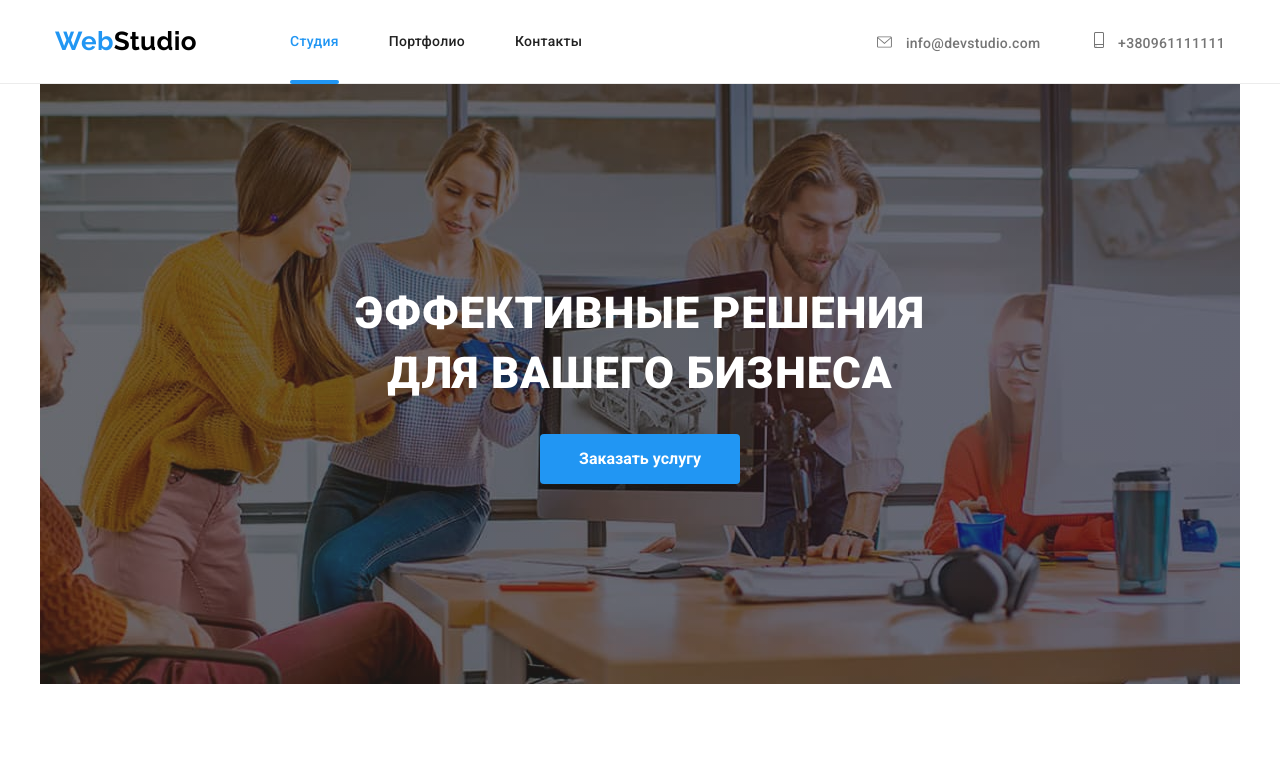
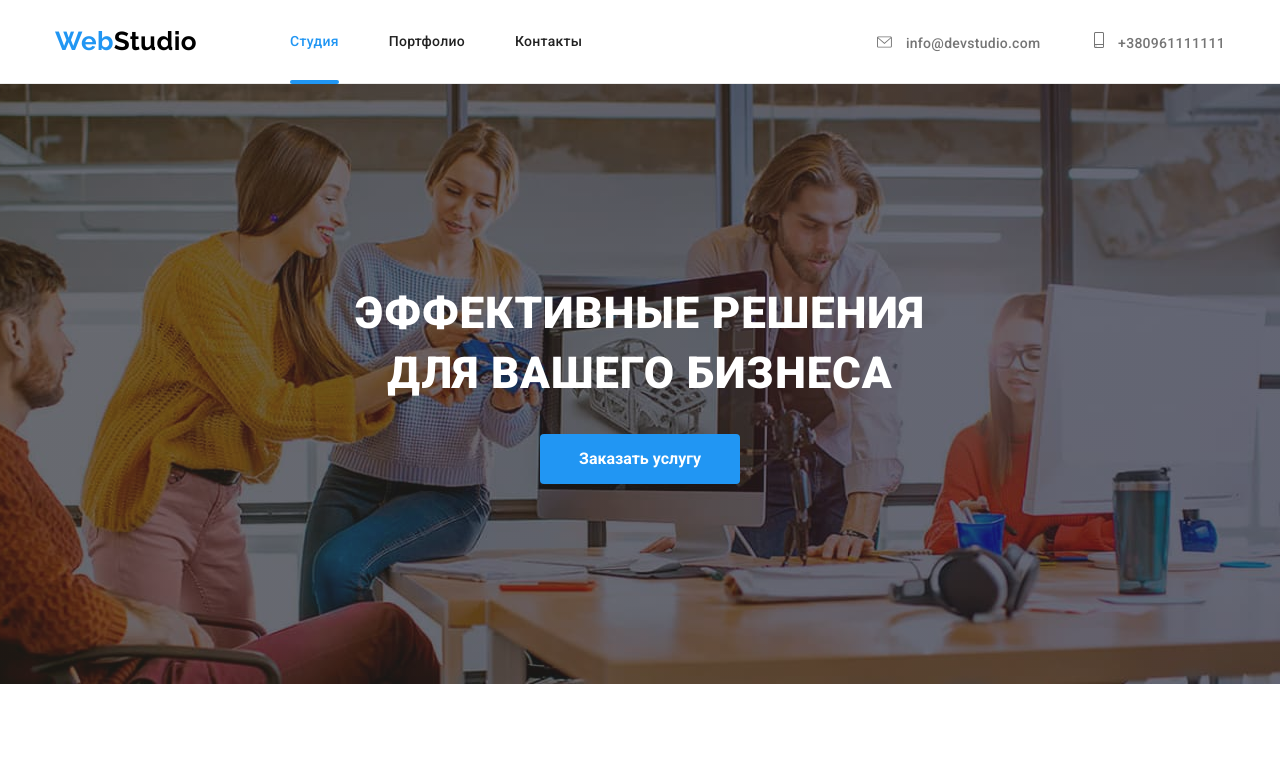
Before and after one commit to OlhaBaturina/goit-markup-hw-05, a plain HTML site: page index.html in a window 1280 px wide. Shown: the top 774 px of the page. Drawn offline with Linux system fonts and the light colour scheme.

Commit message:
Заменяет контейнер на секцию в герое

```diff
--- a/css/styles.css
+++ b/css/styles.css
@@ -238,6 +238,8 @@ header {
   max-width: 1600px;
   height: 600px;
   padding-top: 200px;
+  margin-left: auto;
+  margin-right: auto;
 
   color: var(--main-color);
   text-align: center;
--- a/index.html
+++ b/index.html
@@ -87,7 +87,7 @@
     </header>
     <!--Герой-->
     <main>
-      <div class="container hero-box">
+      <section class="hero-box">
         <div class="hero-position">
           <h1 class="hero">
             Эффективные решения <br />
@@ -104,7 +104,7 @@
             </div>
           </div>
         </div>
-      </div>
+      </section>
       <!--О компании-->
       <section class="section-company">
         <div class="container">
```
